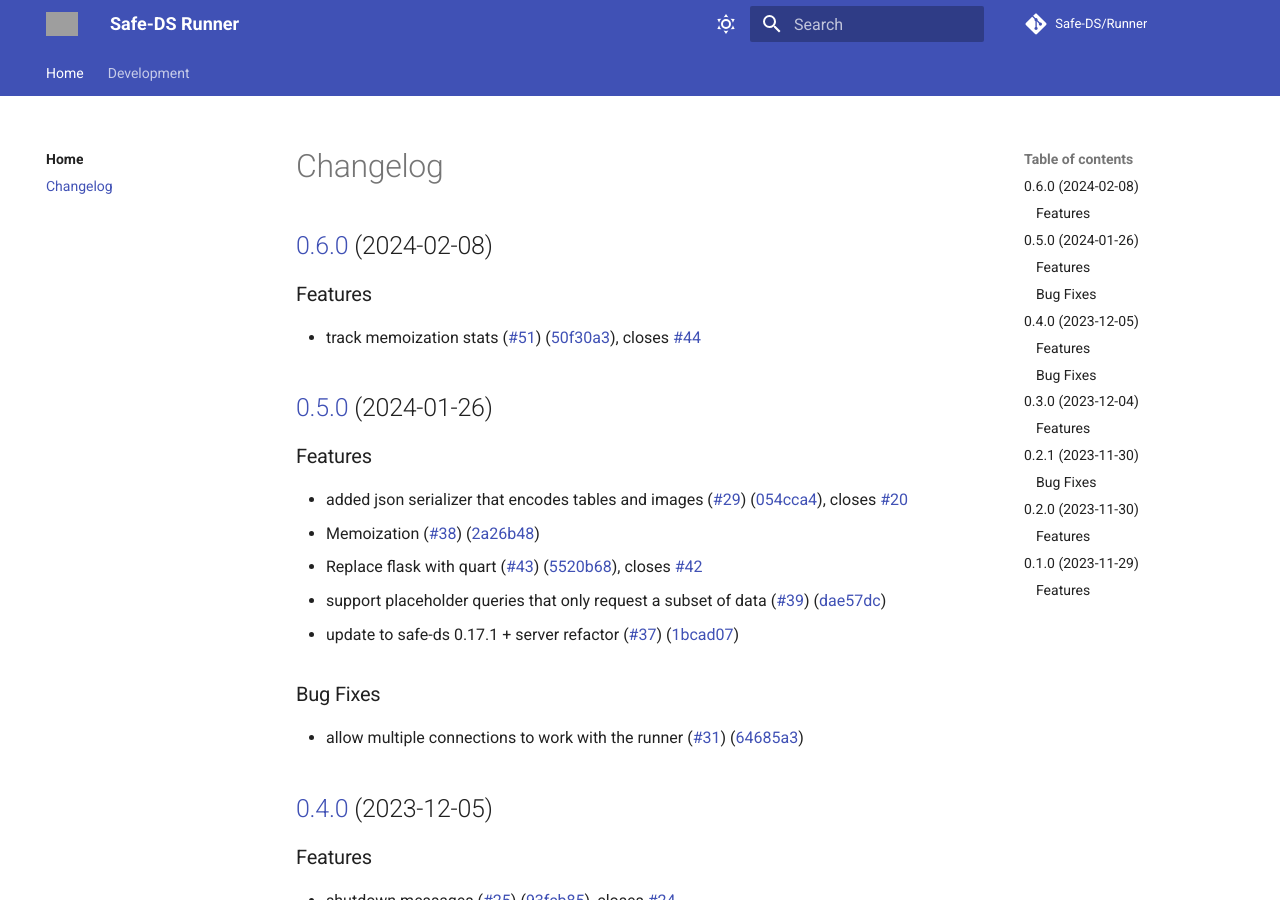
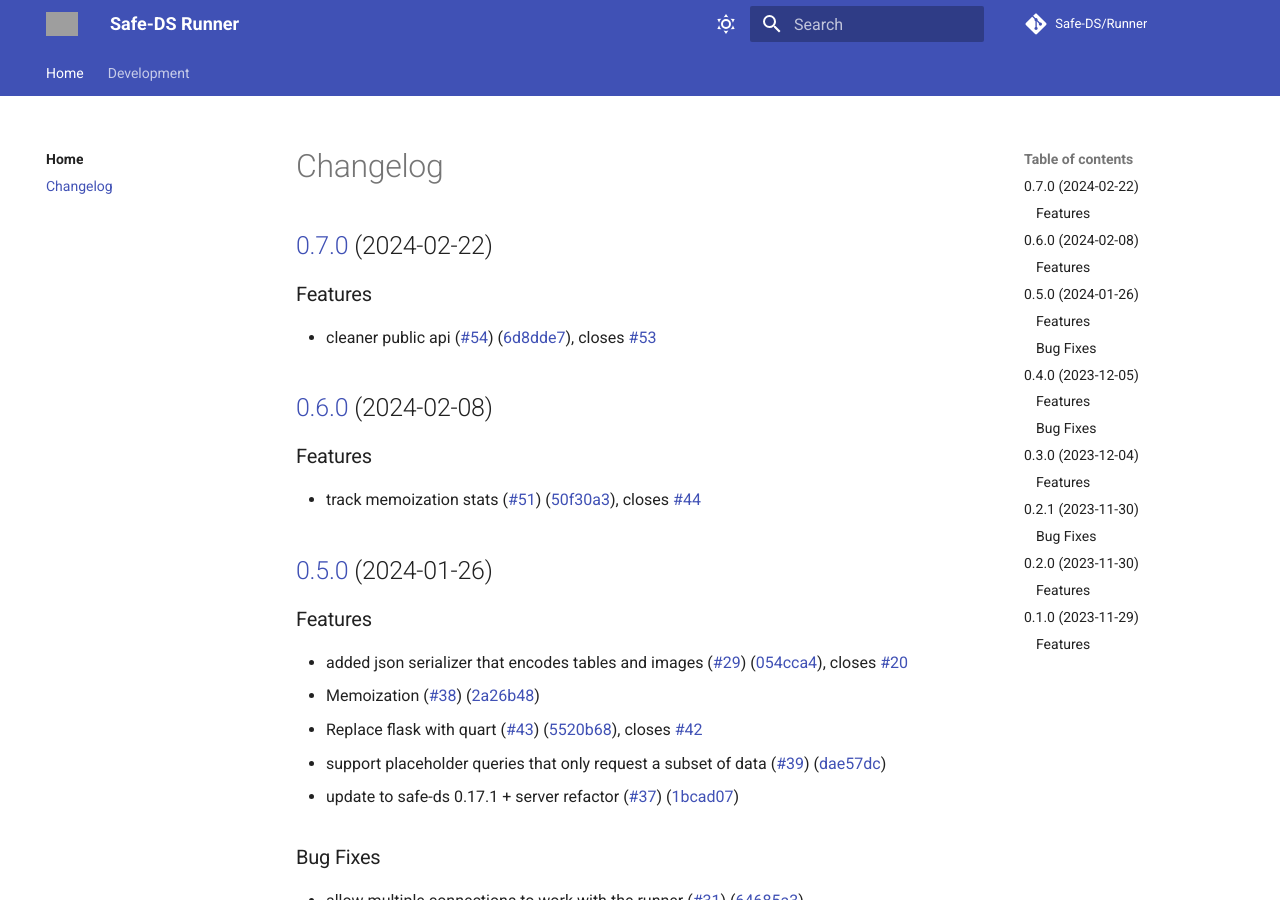
Before and after one commit to Safe-DS/Runner, an MkDocs documentation site: the page built from docs/CHANGELOG.md, in a window 1280 px wide and 900 px high. Built offline with MkDocs 1.6.1 and Material for MkDocs 9.7.7, drawn with Linux system fonts in a browser that asks for light colours; comment, search, counter and statistics services are not loaded; grey boxes are pictures that could not be loaded.

Commit message:
chore(release): 0.7.0 [skip ci]
## [0.7.0](https://github.com/Safe-DS/Runner/compare/v0.6.0...v0.7.0) (2024-02-22)

### Features

* cleaner public api ([#54](https://github.com/Safe-DS/Runner/issues/54)) ([6d8dde7](https://github.com/Safe-DS/Runner/commit/6d8dde746729ff40ad0df4a548e7d607afe27f5c)), closes [#53](https://github.com/Safe-DS/Runner/issues/53)

```diff
--- a/docs/CHANGELOG.md
+++ b/docs/CHANGELOG.md
@@ -1,3 +1,10 @@
+## [0.7.0](https://github.com/Safe-DS/Runner/compare/v0.6.0...v0.7.0) (2024-02-22)
+
+
+### Features
+
+* cleaner public api ([#54](https://github.com/Safe-DS/Runner/issues/54)) ([6d8dde7](https://github.com/Safe-DS/Runner/commit/6d8dde746729ff40ad0df4a548e7d607afe27f5c)), closes [#53](https://github.com/Safe-DS/Runner/issues/53)
+
 ## [0.6.0](https://github.com/Safe-DS/Runner/compare/v0.5.0...v0.6.0) (2024-02-08)
 
 
--- a/pyproject.toml
+++ b/pyproject.toml
@@ -1,6 +1,6 @@
 [tool.poetry]
 name = "safe-ds-runner"
-version = "0.6.0"
+version = "0.7.0"
 description = "Execute Safe-DS programs that were compiled to Python."
 authors = ["Lars Reimann <mail@larsreimann.com>"]
 license = "MIT"
```
